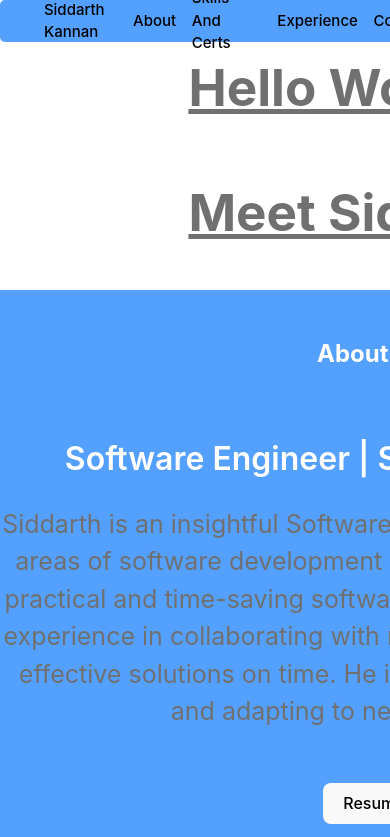
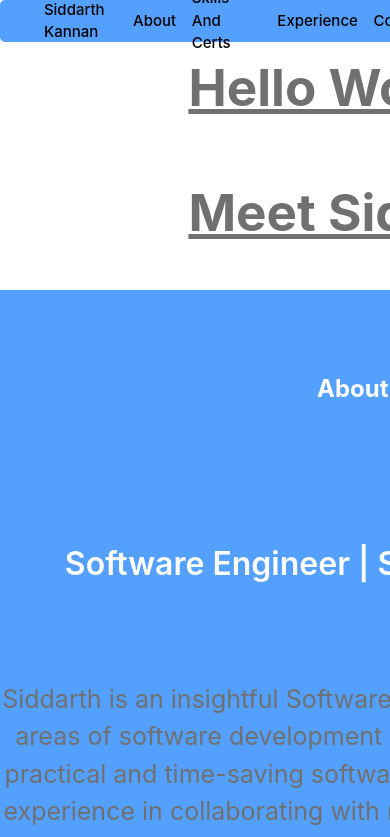
Before and after one commit to Oskred400/vite-portfolio, a React (Vite) app in the folder sid-portfolio/: page / in a window 390 px wide. Shown: the top 837 px of the page. Built offline with nearby package versions, Linux system fonts and the light colour scheme.

Commit message:
Alignment in about me component

```diff
--- a/sid-portfolio/src/components/AboutMe/AboutMe.css
+++ b/sid-portfolio/src/components/AboutMe/AboutMe.css
@@ -25,3 +25,15 @@ h6 {
     margin-top: -5.5vh;
     text-align: center;
 }
+
+@media screen and (max-width: 900px) and (min-width: 100px) {
+    .about-me {
+        width: 100%;
+        height: 30%;
+        place-items: center;
+        text-align: center;
+        display: grid;
+        background-color: #54A0FF;
+        align-self: center;
+    }
+}
```
